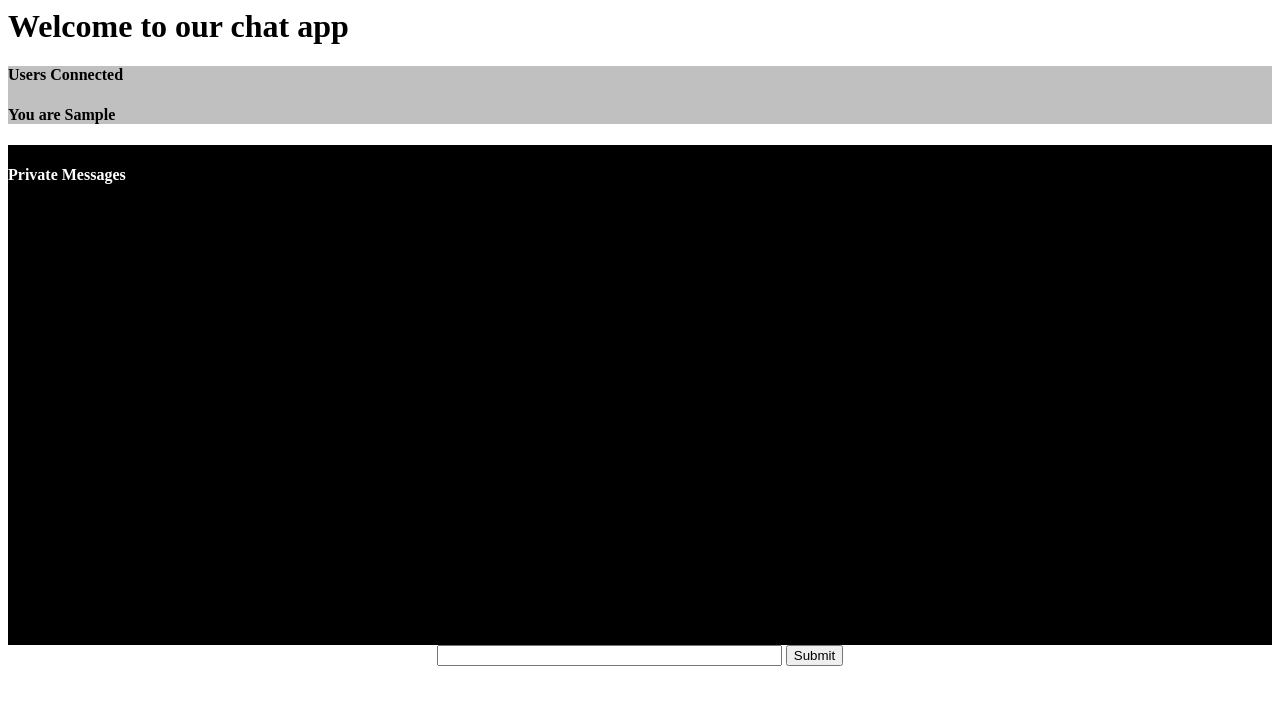
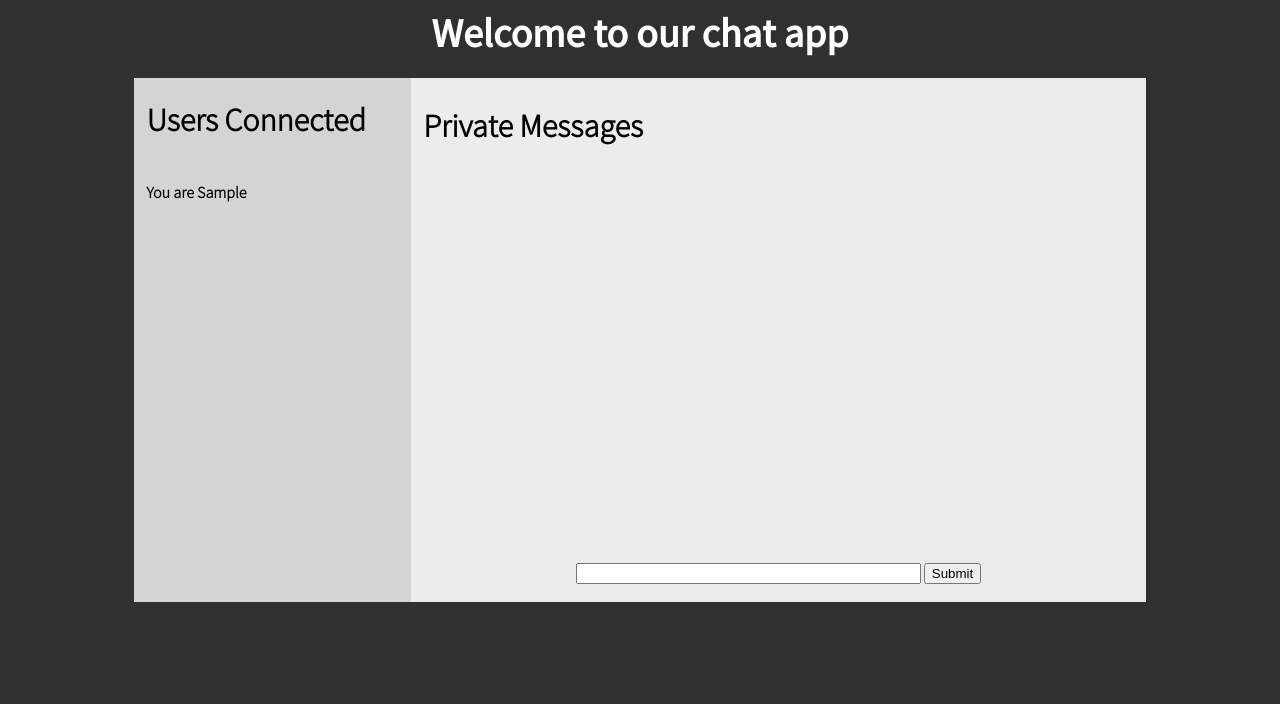
Before and after one commit to arka-g/chat-app-socketio, a website: page public/index.html in a window 1280 px wide. Both pictures are taken after typing "Sample" into the empty fields and a click on the input "Enter Chat". Drawn offline with nearby package versions, Linux system fonts and the light colour scheme; no server answers.

Commit message:
Added UI changes

```diff
--- a/public/index.html
+++ b/public/index.html
@@ -9,22 +9,23 @@
 		<input size = "30" id = "enter-name" placeholder="Enter a username"></input>
 		<input id = "submit-username" type = "submit" value = "Enter Chat"></input>
 	</form>
-	<div id = "users">
-		<h4>Users Connected</h4>
-		<h4 id="me"></h4>
-		<ul id = "userslist"></ul>
-	</div>
+
 	<div id = "container">
-		<div id = "chat" style="height:500px;overflow:scroll">
+		<div id = "users">
+			<h4 class = "header">Users Connected</h4>
+			<h4 id="me"></h4>
+			<ul id = "userslist"></ul>
+		</div>
+		<div id = "chat">
 			<ul id = "msglist"></ul>
-			<h4 id = "pm">Private Messages</h4>
+			<h4 id = "pm" class="header">Private Messages</h4>
 			<ul id = "secretMsgList"></ul>
 		</div>
-
 		<form id="send-message">
 			<input size = "40" id = "message"></input>
 			<input id="submit-server" type="submit" value="Submit"></input>
 		</form>
+
 	</div>
 </body>
 <script src="//code.jquery.com/jquery-1.11.2.min.js"></script>
--- a/public/style.css
+++ b/public/style.css
@@ -1,23 +1,63 @@
+@font-face {
+	font-family: 'Source Sans Pro';
+	src: url("fonts/SourceSansPro/SourceSansPro-Regular.otf") format("opentype");
+}
+
+@font-face {
+	font-family: 'Source Sans Pro Light';
+	src: url("fonts/SourceSansPro/SourceSansPro-Light.otf") format("opentype");
+}
+
+body {
+	background-color: #303030;
+	font-family: 'Source Sans Pro Light', Arial;
+	font-size: 1em;
+}
+
+.header {
+	font-size: 2em;
+	margin-top: 0.3em;
+	margin-bottom: 0..3em;
+}
+
 #chat{
-	height:500px;
-	background: #000000;
+	height:450px;
+	background-color: #ececec;
+	padding: 0.75em;
+	overflow-y: scroll;
 }
+
 #msglist{
 	/*color: #01DF3A;*/
-	color:blue;
+	color: #303083;
 }
+
 #send-message{
 	text-align: center;
+	padding-top: 10px;
+	height: 40px;
+	background-color: #ececec;
 }
 
 #container{
 	display:none;
+	width:80%;
+	margin-left: auto;
+	margin-right: auto;
+	overflow: hidden;
 }
 
 #users{
-	display:block;
-	background: #C0C0C0;
 	display:none;
+	width: 25%;
+	height: 500px;
+	float: left;
+	background: #d4d4d4;
+	padding: 0.75em;
+}
+
+#username-container {
+	text-align: center;
 }
 
 #secretMsgList{
@@ -25,5 +65,13 @@
 }
 
 #pm{
-	color:white;
+	color: #000;
 }
+
+h1 {
+	text-align: center;
+	color: #ffffff;
+	font-family: 'Source Sans Pro';
+	font-size: 2.5em;
+	margin-bottom: 0.5em;
+}
```
Also changed, not shown: public/fonts/ChunkFive/SIL Open Font License.txt (added, +41 -0 lines), public/fonts/SourceSansPro/SIL Open Font License.txt (added, +43 -0 lines), public/fonts/ChunkFive/Chunkfive.otf (added), public/fonts/SourceSansPro/SourceSansPro-Black.otf (added), public/fonts/SourceSansPro/SourceSansPro-BlackIt.otf (added), public/fonts/SourceSansPro/SourceSansPro-Bold.otf (added), public/fonts/SourceSansPro/SourceSansPro-BoldIt.otf (added), public/fonts/SourceSansPro/SourceSansPro-ExtraLight.otf (added), public/fonts/SourceSansPro/SourceSansPro-ExtraLightIt.otf (added), public/fonts/SourceSansPro/SourceSansPro-It.otf (added), public/fonts/SourceSansPro/SourceSansPro-Light.otf (added), public/fonts/SourceSansPro/SourceSansPro-LightIt.otf (added), public/fonts/SourceSansPro/SourceSansPro-Regular.otf (added), public/fonts/SourceSansPro/SourceSansPro-Semibold.otf (added), 1 more files, 2 other files.
